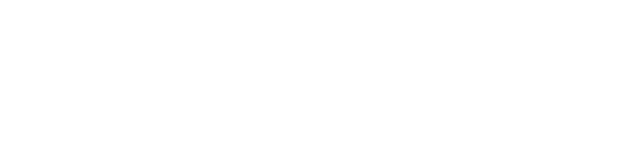
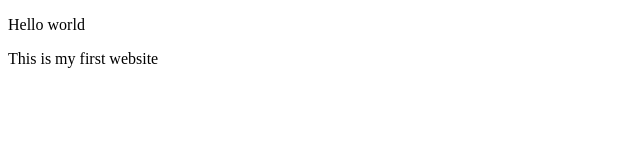
Before and after one commit to swarna-M08/my-second-repo, a plain HTML site: page index.html in a window 1280 px wide. Shown: the whole page, without its empty margins (0-640 px from the left). Drawn offline with Linux system fonts and the light colour scheme.

Commit message:
added body

```diff
--- a/index.html
+++ b/index.html
@@ -7,6 +7,8 @@
     <title>My second github repo</title>
 </head>
 <body>
+    <p>Hello world</p>
+    <p>This is my first website</p>
 
 </body>
 </html>
```
